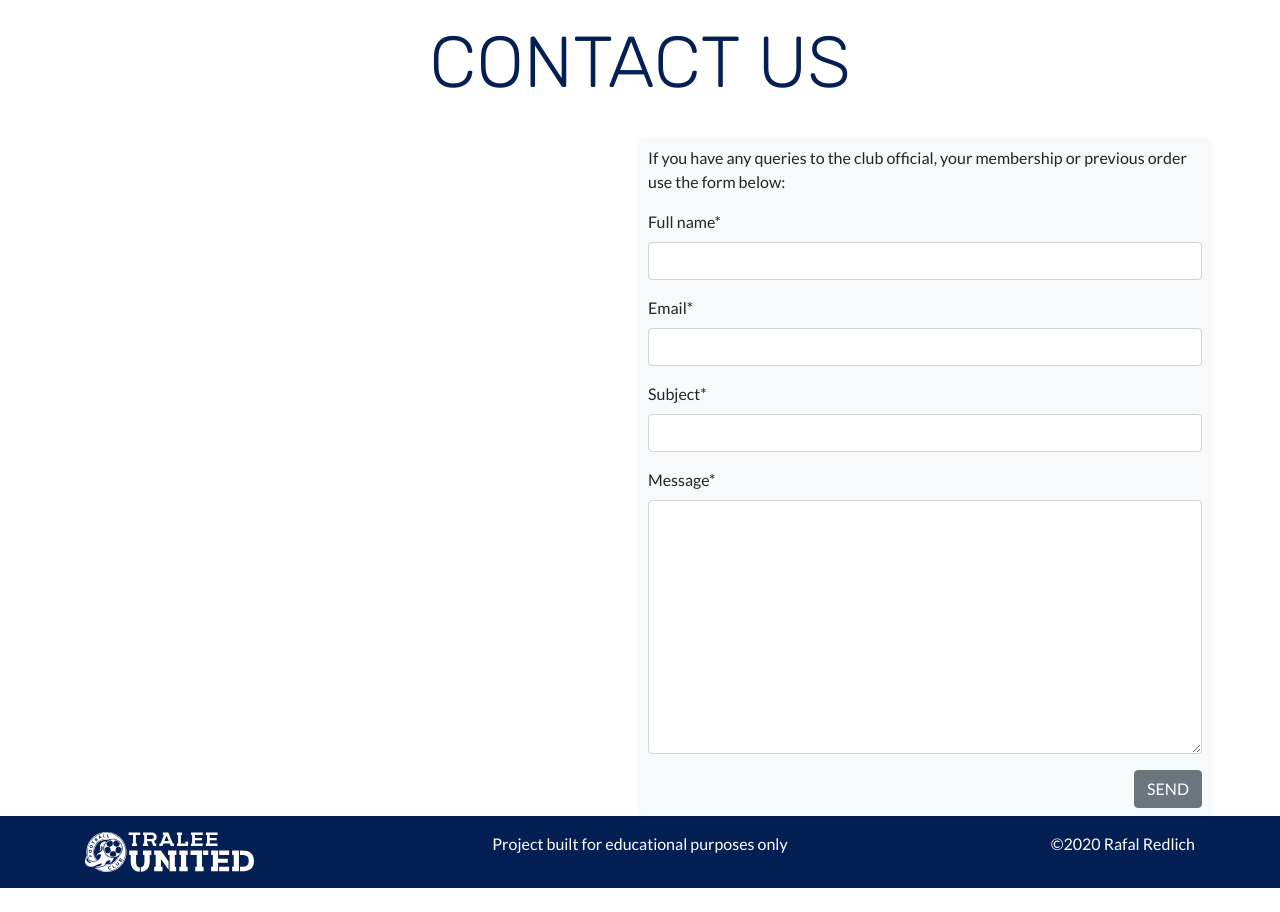
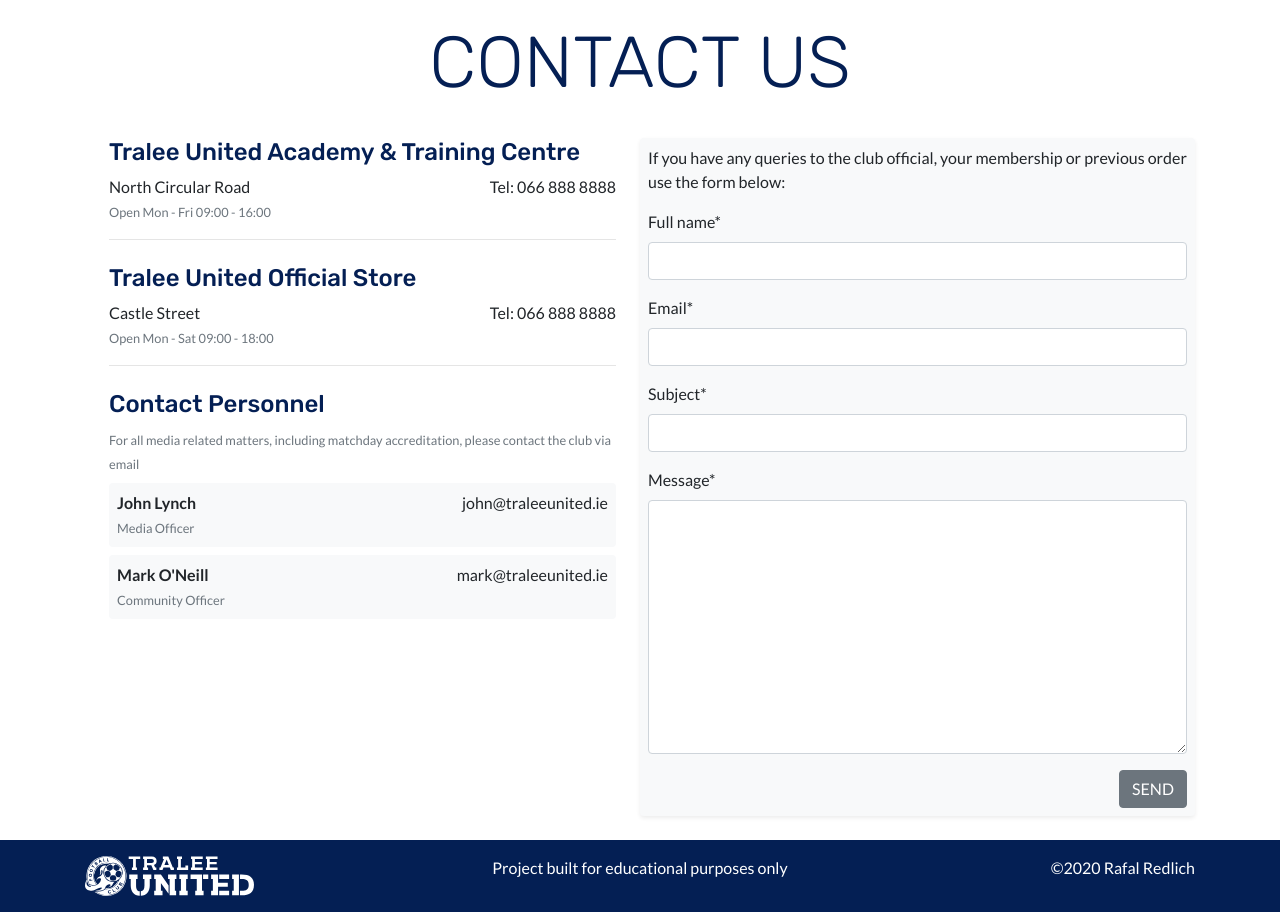
Before and after one commit to redlik/django_sportclub_m4, a Django app: page /contact-us/ in a window 1280 px wide. Shown: the part 260-1172 px from the top of the page. Before the commit the page ends 1148 px from the top, so only its background shows below. Run offline with Django 3.2, Linux system fonts and the light colour scheme; some libraries are stand-ins or nearby versions; some web fonts are replaced.

Commit message:
Contact page with dummy data completed

```diff
--- a/pages/templates/pages/contact_us.html
+++ b/pages/templates/pages/contact_us.html
@@ -30,12 +30,44 @@
                 {% endif %}
             </div>
         </div>
+        <div class="container">
             <div class="row">
-            <div class="col-12 col-md-6">
-
+                <div class="col-12 col-md-6 mb-4 px-md-4">
+                    <h4>Tralee United Academy & Training Centre</h4>
+                    <div class="d-flex justify-content-between">
+                        <div>North Circular Road<br/>
+                            <small class="text-muted">Open Mon - Fri 09:00 - 16:00</small>
                         </div>
-            <div class="col-12 col-md-6 bg-light rounded shadow-sm p-2">
-                <p>If you have any queries to the club official, your membership or previous order use the form below:</p>
+                        <div>Tel: 066 888 8888</div>
+                    </div>
+                    <hr>
+                    <h4 class="mt-4">Tralee United Official Store</h4>
+                    <div class="d-flex justify-content-between">
+                        <div>Castle Street<br/>
+                            <small class="text-muted">Open Mon - Sat 09:00 - 18:00</small>
+                        </div>
+                        <div>Tel: 066 888 8888</div>
+                    </div>
+                    <hr>
+                    <h4 class="mt-4">Contact Personnel</h4>
+                    <small class="text-muted">For all media related matters, including matchday accreditation, please
+                        contact the club via email </small>
+                    <div class="d-flex justify-content-between my-2 bg-light p-2 rounded">
+                        <div><strong>John Lynch</strong><br/>
+                            <small class="text-muted">Media Officer</small>
+                        </div>
+                        <div>john@traleeunited.ie</div>
+                    </div>
+                    <div class="d-flex justify-content-between my-2 bg-light p-2 rounded">
+                        <div><strong>Mark O'Neill</strong><br/>
+                            <small class="text-muted">Community Officer</small>
+                        </div>
+                        <div>mark@traleeunited.ie</div>
+                    </div>
+                </div>
+                <div class="col-12 col-md-6 bg-light rounded shadow-sm p-2 mb-4">
+                    <p>If you have any queries to the club official, your membership or previous order use the form
+                        below:</p>
                     <form class="mt-3" action="{% url 'pages:contact_page' %}" method="POST" id="contact-form">
                         {% csrf_token %}
                         {{ form|crispy }}
@@ -44,6 +76,7 @@
                 </div>
             </div>
         </div>
+    </div>
 
 
 {% endblock %}
```
Lines whose indentation alone changed are shown as unchanged.
